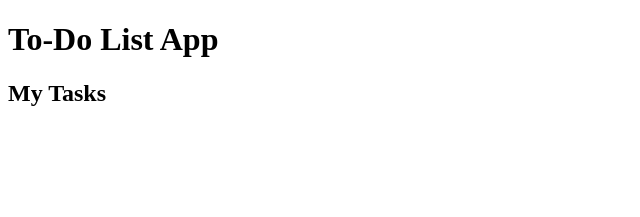
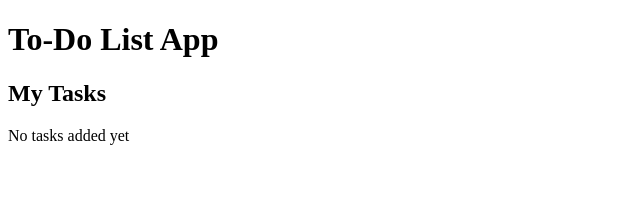
Before and after one commit to vikashrao12/Todo-List, a React (Vite) app in the folder Todo-App/: page / in a window 1280 px wide. Shown: the top 217 px of the page, without its empty margins (0-640 px from the left). Built offline with nearby package versions, Linux system fonts and the light colour scheme.

Commit message:
Implemented todo state in App and passed props to components

```diff
--- a/Todo-App/src/App.jsx
+++ b/Todo-App/src/App.jsx
@@ -1,12 +1,14 @@
-
+import { useState } from "react";
 import Header from "./components/Header";
 import ToDoList from "./components/TodoList";
 
 function App() {
+  const [todos, setTodos] = useState([]);
+
   return (
     <>
       <Header />
-      <ToDoList />
+      <ToDoList todos={todos} />
     </>
   );
 }
--- a/Todo-App/src/components/TodoItem.jsx
+++ b/Todo-App/src/components/TodoItem.jsx
@@ -1,11 +1,7 @@
-
-
-
-
-function ToDoItem() {
+function ToDoItem({ todo }) {
   return (
     <div>
-      <p>Sample Task</p>
+      <p>{todo.text}</p>
     </div>
   );
 }
--- a/Todo-App/src/components/TodoList.jsx
+++ b/Todo-App/src/components/TodoList.jsx
@@ -1,11 +1,11 @@
+import ToDoItem from "./TodoItem";
 
-
-
-
-function ToDoList() {
+function ToDoList({ todos }) {
   return (
     <div>
       <h2>My Tasks</h2>
+
+      {todos.length === 0 && <p>No tasks added yet</p>}
     </div>
   );
 }
```
